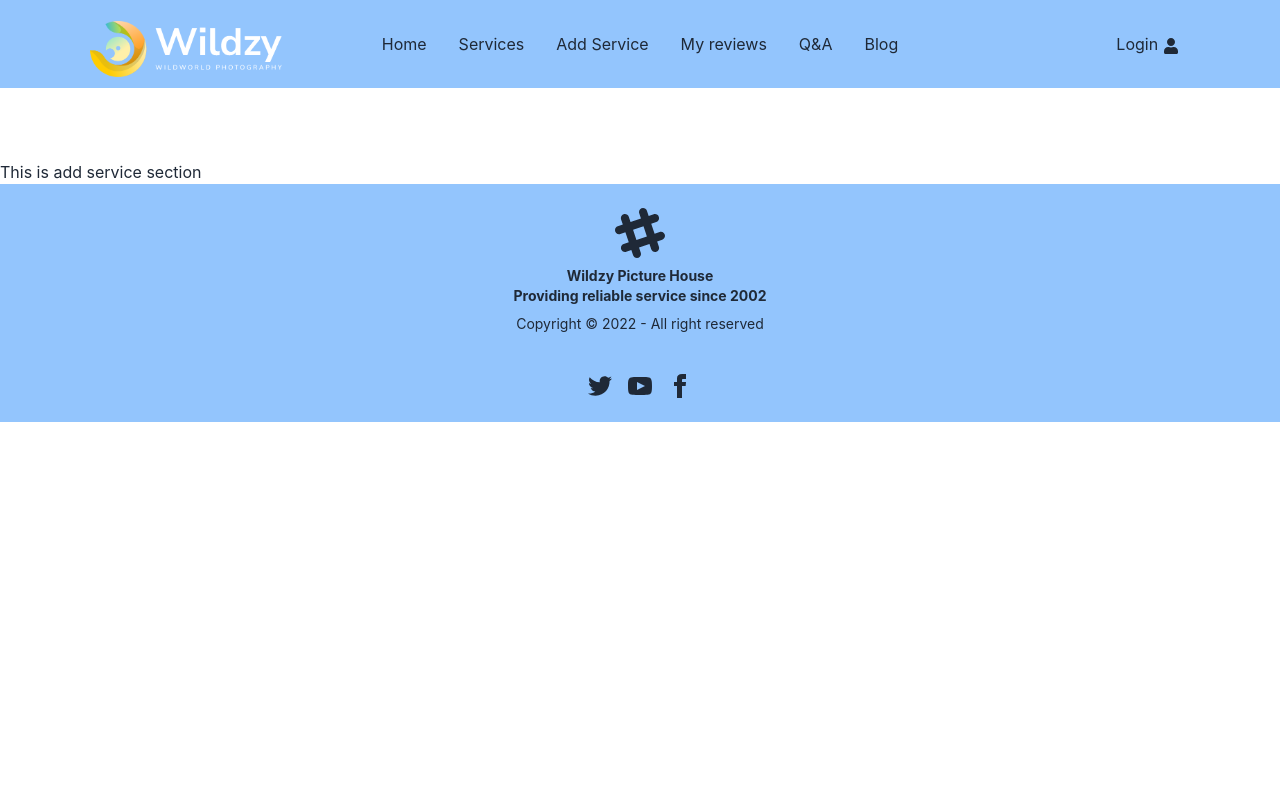
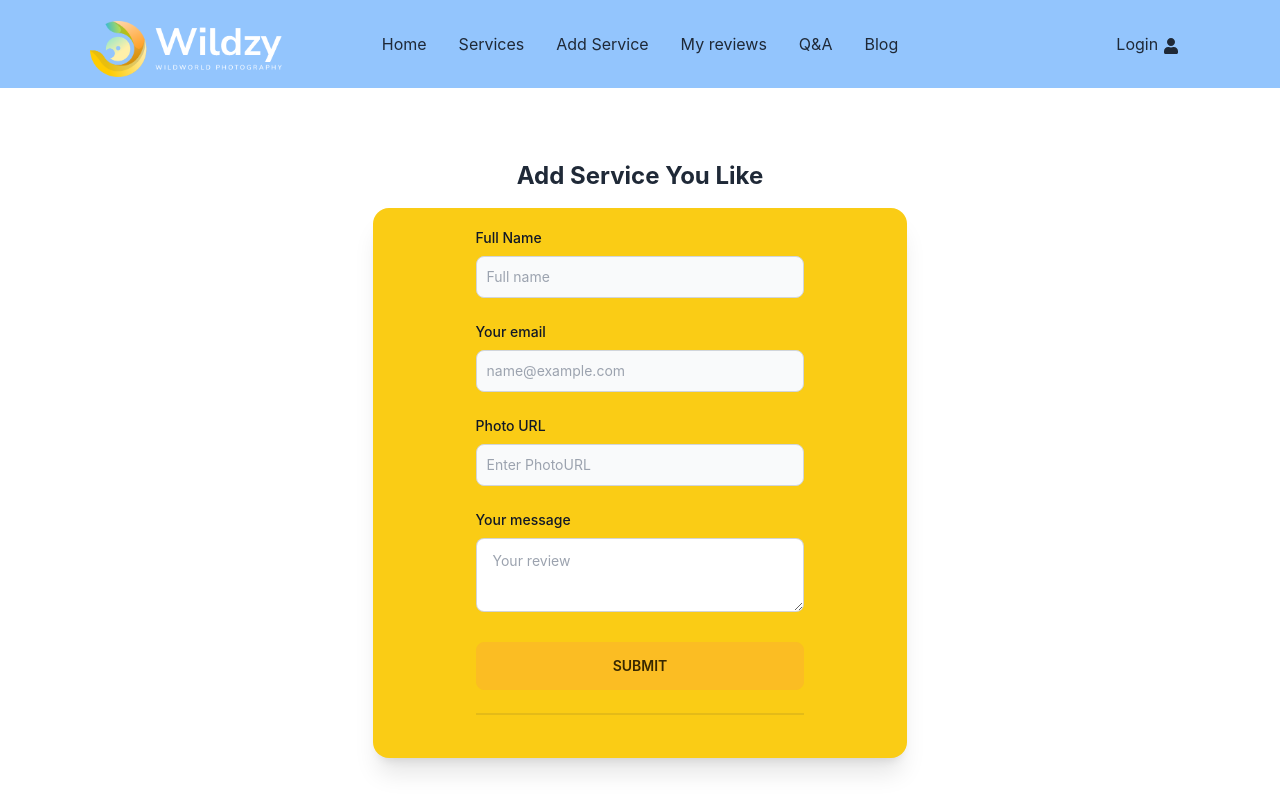
Before and after one commit to hamimhossain1/wildzy-client, a React (Create React App) app: page /addService in a window 1280 px wide. Shown: the top 800 px of the page. Built offline with nearby package versions, Linux system fonts and the light colour scheme; no server answers.

Commit message:
user review post data sent

```diff
--- a/src/Contexts/AuthProvider.js
+++ b/src/Contexts/AuthProvider.js
@@ -27,9 +27,9 @@ const signIn = (email, password) =>{
 
 
 //---update user name---//
-const userProfile = (name) =>{
+const userProfile = (name, photoURL) =>{
     setLoading(true)
-    return updateProfile(auth.currentUser, { displayName: name})
+    return updateProfile(auth.currentUser, { displayName: name, photoURL: photoURL})
 }
 
 //---sign in with google---//
--- a/src/Pages/AddService/AddService.js
+++ b/src/Pages/AddService/AddService.js
@@ -2,8 +2,35 @@ import React from 'react';
 
 const AddService = () => {
     return (
-        <div className='mt-40'>
-            <h3>This is add service section</h3>
+        <div className='mt-40 mb-20'>
+                <h3 className='text-2xl font-bold text-center mb-4'>Add Service You Like</h3>
+            <div className="card w-10/12 lg:w-5/12 bg-yellow-400 shadow-xl p-5 mx-auto">
+                <form action="" className='w-8/12 mx-auto'>
+                    <div class="mb-6">
+                        <label for="name" className="block mb-2 text-sm font-medium text-gray-900 dark:text-gray-300">Full Name</label>
+                        <input type="text" id="name" name="name" className="bg-gray-50 border border-gray-300 text-gray-900 text-sm rounded-lg focus:ring-blue-500 focus:border-blue-500 block w-full p-2.5 dark:bg-gray-700 dark:border-gray-600 dark:placeholder-gray-400 dark:text-white dark:focus:ring-blue-500 dark:focus:border-blue-500" placeholder="Full name" required="" />
+                    </div>
+
+                    <div class="mb-6">
+                        <label for="email" className="block mb-2 text-sm font-medium text-gray-900 dark:text-gray-300">Your email</label>
+                        <input type="email" id="email" name="email" className="bg-gray-50 border border-gray-300 text-gray-900 text-sm rounded-lg focus:ring-blue-500 focus:border-blue-500 block w-full p-2.5 dark:bg-gray-700 dark:border-gray-600 dark:placeholder-gray-400 dark:text-white dark:focus:ring-blue-500 dark:focus:border-blue-500" placeholder="name@example.com" required="" />
+                    </div>
+
+                    <div class="mb-6">
+                        <label for="email" className="block mb-2 text-sm font-medium text-gray-900 dark:text-gray-300">Photo URL</label>
+                        <input type="text" id="email" name="photoURL" className="bg-gray-50 border border-gray-300 text-gray-900 text-sm rounded-lg focus:ring-blue-500 focus:border-blue-500 block w-full p-2.5 dark:bg-gray-700 dark:border-gray-600 dark:placeholder-gray-400 dark:text-white dark:focus:ring-blue-500 dark:focus:border-blue-500" placeholder="Enter PhotoURL" required="" />
+                    </div>
+
+                    <div class="mb-6">
+                        <label for="password" className="block mb-2 text-sm font-medium text-gray-900 dark:text-gray-300">Your message</label>
+
+                        <textarea className="textarea textarea-bordered w-full" placeholder="Your review"></textarea>
+                    </div>
+
+                    <button className="btn btn-warning w-full">Submit</button>
+                    <div className="divider "></div>
+                </form>
+            </div>
         </div>
     );
 };
--- a/src/Pages/Services/ServiceDetails.js
+++ b/src/Pages/Services/ServiceDetails.js
@@ -1,13 +1,55 @@
-import React from 'react';
+import React, { useContext } from 'react';
+import toast from 'react-hot-toast';
 import { Link, useLoaderData } from 'react-router-dom';
+import { AuthContext } from '../../Contexts/AuthProvider';
 
 const ServiceDetails = () => {
     const services = useLoaderData();
     const { img, price, serviceName, description, _id } = services;
     // console.log(services);
+    const { user } = useContext(AuthContext)
+
+    const handleUserReview = event => {
+        event.preventDefault();
+        const form = event.target;
+        const email = user?.email;
+        const name = user?.displayName;
+        const photoURL = user?.photoURL;
+        const review = form.review.value;
+
+        const userReview = {
+            serviceId: _id,
+            serviceName,
+            price,
+            img,
+            name,
+            email,
+            photoURL,
+            review
+        }
+        console.log(userReview)
+
+        fetch(`http://localhost:5000/userReview`, {
+            method: 'POST',
+            headers: {
+                'content-type': 'application/json'
+            },
+            body: JSON.stringify(userReview)
+        })
+            .then(res => res.json())
+            .then(data => {
+                console.log(data)
+                if (data.acknowledged) {
+                    toast.success('Your review add successfully...!')
+                    form.reset();
+                }
+            })
+            .catch(er => console.error(er));
+    }
+
     return (
         <>
-        <h3 className='mt-32 mb-10 text-center text-3xl font-bold'>Products details and Review section</h3>
+            <h3 className='mt-32 mb-10 text-center text-3xl font-bold'>Products details and Review section</h3>
             <div className=' w-9/12 mx-auto grid grid-cols-2 gap-10'>
 
 
@@ -24,8 +66,8 @@ const ServiceDetails = () => {
                     </div>
                 </div>
 
-                <form action="" className='w-8/12'>
-                    <div class="mb-6">
+                <form onSubmit={handleUserReview} className='w-8/12'>
+                    {/* <div class="mb-6">
                         <label for="name" className="block mb-2 text-sm font-medium text-gray-900 dark:text-gray-300">Full Name</label>
                         <input type="text" id="name" name="name" className="bg-gray-50 border border-gray-300 text-gray-900 text-sm rounded-lg focus:ring-blue-500 focus:border-blue-500 block w-full p-2.5 dark:bg-gray-700 dark:border-gray-600 dark:placeholder-gray-400 dark:text-white dark:focus:ring-blue-500 dark:focus:border-blue-500" placeholder="Full name" required="" />
                     </div>
@@ -38,16 +80,17 @@ const ServiceDetails = () => {
                 <div class="mb-6">
                         <label for="email" className="block mb-2 text-sm font-medium text-gray-900 dark:text-gray-300">Photo URL</label>
                         <input type="text" id="email" name="photoURL" className="bg-gray-50 border border-gray-300 text-gray-900 text-sm rounded-lg focus:ring-blue-500 focus:border-blue-500 block w-full p-2.5 dark:bg-gray-700 dark:border-gray-600 dark:placeholder-gray-400 dark:text-white dark:focus:ring-blue-500 dark:focus:border-blue-500" placeholder="Enter PhotoURL" required="" />
+                    </div> */}
+
+                    <div class="mb-6">
+                        <label for="review" className="block mb-2 text-sm font-medium text-gray-900 dark:text-gray-300">Your Review</label>
+
+                        <textarea type="text" id="review" name="review" className="textarea textarea-bordered w-full" placeholder="Your review here..."></textarea>
                     </div>
 
-                    <div class="mb-6">
-                        <label for="password" className="block mb-2 text-sm font-medium text-gray-900 dark:text-gray-300">Your message</label>
+                     <button className="btn btn-warning w-full">Submit</button>
 
-                    <textarea className="textarea textarea-bordered w-full" placeholder="Your review"></textarea>
-                    </div>
-
-                    <button className="btn btn-warning w-full">Submit</button>
-                <div className="divider "></div>
+                    <div className="divider">OR</div>
                 </form>
 
             </div>
--- a/src/Pages/SignUp/SignUp.js
+++ b/src/Pages/SignUp/SignUp.js
@@ -17,6 +17,7 @@ const SignUp = () => {
         const form = event.target;
         const name = form.name.value;
         const email = form.email.value;
+        const photoURL = form.photoURL.value;
         const password = form.password.value;
         // form.reset()
         createUser(email, password)
@@ -26,7 +27,7 @@ const SignUp = () => {
                 toast.success('Sign up successful...!')
                 navigate( from, {replace: true});
                 //---- update user profile ----//
-                userProfile(name)
+                userProfile(name, photoURL)
                     .then(() => {
                         toast.success('User name updated')
                     })
@@ -69,6 +70,11 @@ const SignUp = () => {
                     </div>
 
                     <div class="mb-6">
+                        <label for="email" className="block mb-2 text-sm font-medium text-gray-900 dark:text-gray-300">Your Photo URL</label>
+                        <input type="text" id="photoURL" name="photoURL" className="bg-gray-50 border border-gray-300 text-gray-900 text-sm rounded-lg focus:ring-blue-500 focus:border-blue-500 block w-full p-2.5 dark:bg-gray-700 dark:border-gray-600 dark:placeholder-gray-400 dark:text-white dark:focus:ring-blue-500 dark:focus:border-blue-500" placeholder="Your photo URL" required="" />
+                    </div>
+
+                    <div class="mb-6">
                         <label for="password" className="block mb-2 text-sm font-medium text-gray-900 dark:text-gray-300">Your password</label>
                         <input type="password" id="password" name="password" className="bg-gray-50 border border-gray-300 text-gray-900 text-sm rounded-lg focus:ring-blue-500 focus:border-blue-500 block w-full p-2.5 dark:bg-gray-700 dark:border-gray-600 dark:placeholder-gray-400 dark:text-white dark:focus:ring-blue-500 dark:focus:border-blue-500" placeholder='********' required="" />
                     </div>
```
